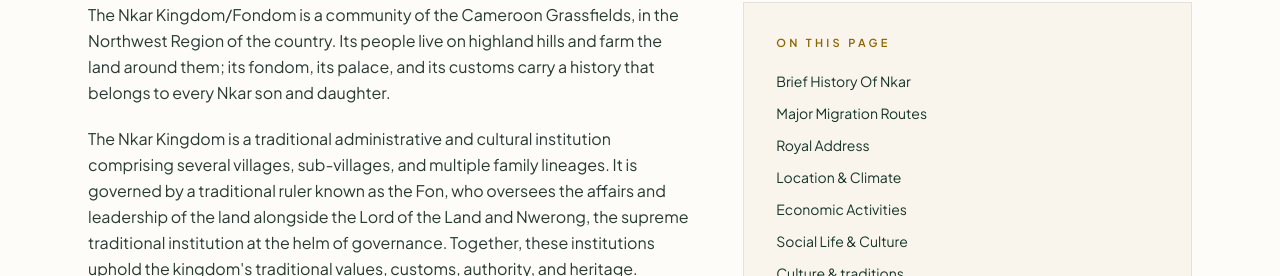
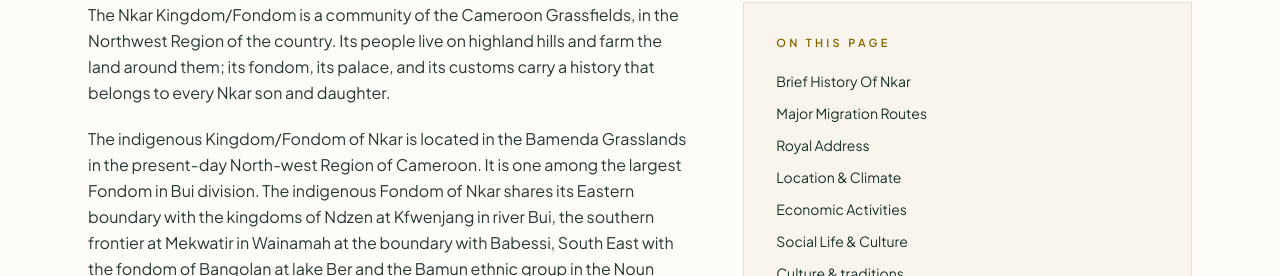
Before and after one commit to lauren-ta237/Nkar-Website, a React (Vite) app in the folder apps/web/: page /about in a window 1280 px wide. Shown: the part 676-952 px from the top of the page. Built offline with nearby package versions, Linux system fonts and the light colour scheme; no server answers.

Commit message:
content(about): update Nkar geographical boundaries and coordinates in aboutLead

```diff
--- a/apps/web/src/data/culture.ts
+++ b/apps/web/src/data/culture.ts
@@ -48,7 +48,7 @@ export interface LeadershipRecord {
 
 export const aboutLead: string[] = [
   "The Nkar Kingdom/Fondom is a community of the Cameroon Grassfields, in the Northwest Region of the country. Its people live on highland hills and farm the land around them; its fondom, its palace, and its customs carry a history that belongs to every Nkar son and daughter.",
-  "The Nkar Kingdom is a traditional administrative and cultural institution comprising several villages, sub-villages, and multiple family lineages. It is governed by a traditional ruler known as the Fon, who oversees the affairs and leadership of the land alongside the Lord of the Land and Nwerong, the supreme traditional institution at the helm of governance. Together, these institutions uphold the kingdom's traditional values, customs, authority, and heritage."
+  "The indigenous Kingdom/Fondom of Nkar is located in the Bamenda Grasslands in the present-day North-west Region of Cameroon. It is one among the largest Fondom in Bui division. The indigenous Fondom of Nkar shares its Eastern boundary with the kingdoms of Ndzen at Kfwenjang in river Bui, the southern frontier at Mekwatir in Wainamah at the boundary with Babessi, South East with the fondom of Bangolan at lake Ber and the Bamun ethnic group in the Noun valley, Western borders with the Oku group in the Kilum mountain forest area and to the North with Nso' ethnic group in the north (IFORD 1987). Nkar highlands are found between latitude 6.2617 and longitude 10.686, at an altitude of 1650 to 2086 m, above sea level."
 ];
 
 export const aboutSections: AboutSection[] = [
```
